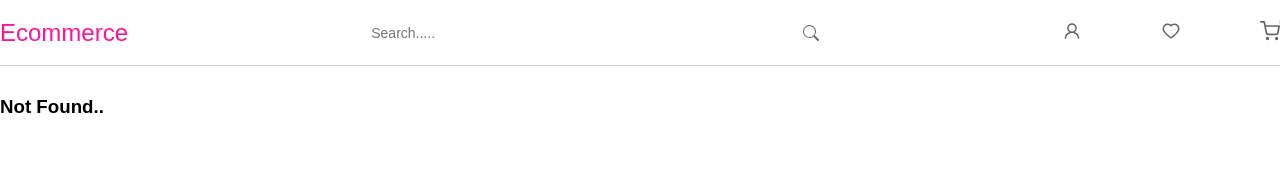
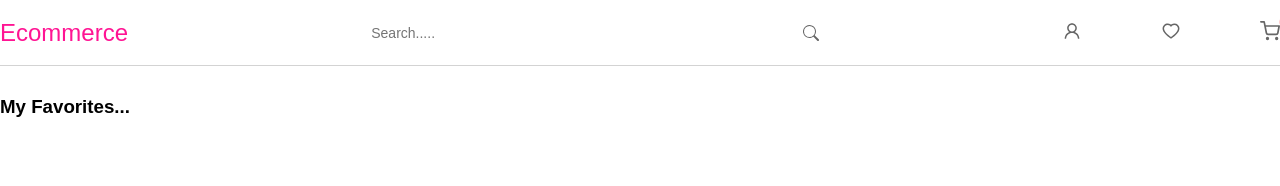
Before and after one commit to devbeyt/ecommerce-redux-toolkit, a React (Create React App) app: page /favorite in a window 1280 px wide. Before the commit this address had no page. Shown: the top 186 px of the page. Built offline with nearby package versions, Linux system fonts and the light colour scheme.

Commit message:
added favorites page

```diff
--- a/src/features/components/nav/Navigation.jsx
+++ b/src/features/components/nav/Navigation.jsx
@@ -1,5 +1,5 @@
 import React from 'react'
-import { Link } from 'react-router-dom'
+import { Link, useNavigate } from 'react-router-dom'
 import Search from '../search/Search'
 import './../../styles/styles.css'
 import {AiOutlineUser,AiOutlineHeart} from 'react-icons/ai'
@@ -8,7 +8,12 @@ import Hamburger from '../hamburger/Hamburger'
 import { useSelector } from 'react-redux'
 
 function Navigation() {
+  const navigate = useNavigate()
   const count = useSelector(state=>state.cart.cartItems.length)
+
+ const goFavoritePage =()=>{
+      navigate('/favorite')
+ }
 
   return (
     <nav className='navigation'>
@@ -17,7 +22,7 @@ function Navigation() {
           <Search/>
           <div className="nav_account_wrapper">
             <div className="register_box nav_icon"><AiOutlineUser size={20}/></div>
-            <div className="favorite_box nav_icon"><AiOutlineHeart size={20}/></div>
+            <div className="favorite_box nav_icon" onClick={goFavoritePage}><AiOutlineHeart size={20}/></div>
             <Link to="/cart" className="cart_box nav_icon"><FiShoppingCart size={20}/>
             <span className='cart_quantity'>{count}</span>
             </Link>
--- /dev/null
+++ b/src/features/pages/favorite/Favorite.jsx
@@ -0,0 +1,11 @@
+import React from 'react'
+
+function Favorite() {
+  return (
+    <div className="page favorite">
+        <h3>My Favorites...</h3>
+    </div>
+  )
+}
+
+export default Favorite
--- a/src/features/routers/Routers.jsx
+++ b/src/features/routers/Routers.jsx
@@ -4,6 +4,7 @@ import ProductList from './../pages/product/ProductList'
 import Cart from './../pages/cart/Cart'
 import NotFound from './../pages/notFound/NotFound'
 import ProductDetails from '../pages/product/ProductDetails'
+import Favorite from './../pages/favorite/Favorite'
 
 
 function Routers() {
@@ -11,6 +12,7 @@ function Routers() {
     <Route path="/" element={<ProductList/>}/>
     <Route path="/cart" element={<Cart/>}/>
     <Route path="/products/:productId" element={<ProductDetails/>}/>
+    <Route path="/favorite" element={<Favorite/>}/>
     <Route path="*" element={<NotFound/>}/>
   </Routes>
   )
```
